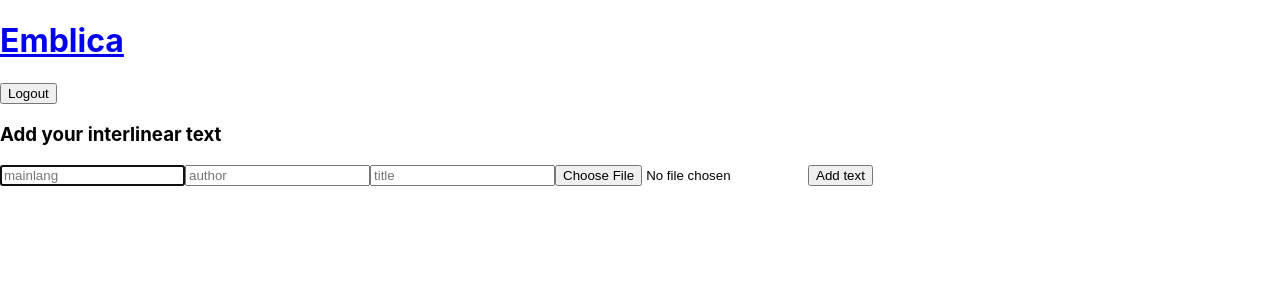
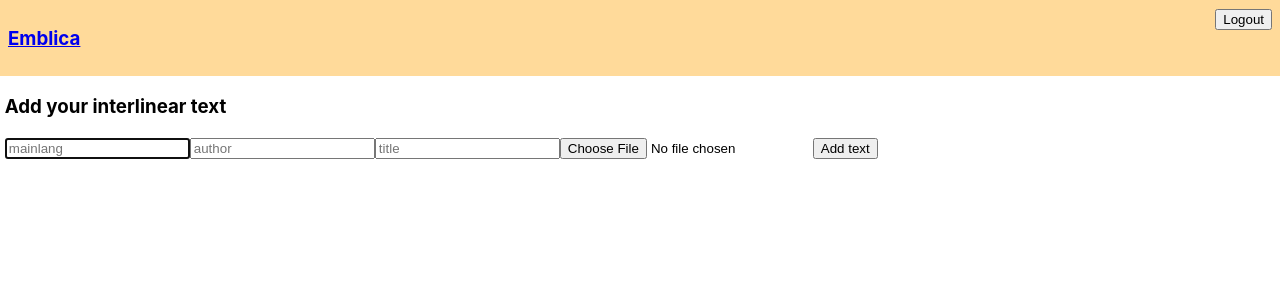
Before and after one commit to igoryen/emblica, a React (Create React App) app: page /add in a window 1280 px wide. Shown: the top 300 px of the page. Built offline with nearby package versions, Linux system fonts and the light colour scheme; no server answers; the database is empty; sample sign-in values are in the browser's storage.

Commit message:
Styling various pages

```diff
--- a/src/components/AddInterlinearPage.js
+++ b/src/components/AddInterlinearPage.js
@@ -10,7 +10,7 @@
     }
     render() {
         return (
-            <div>
+            <div className="emblica-body">
                 <h3>Add your interlinear text</h3>
                 <InterlinearForm
                     onSubmit={this.onSubmit}
--- a/src/components/Dashboard.js
+++ b/src/components/Dashboard.js
@@ -4,7 +4,7 @@
 import { InterlinearsSummary } from './InterlinearsSummary'
 
 export const Dashboard = (props) => (
-    <div>
+    <div className="emblica-body">
         <InterlinearsSummary />
         <InterlinearListFilters />
         <InterlinearList />
--- a/src/components/EditInterlinearPage.js
+++ b/src/components/EditInterlinearPage.js
@@ -18,7 +18,7 @@
 
     render() {
         return (
-            <div>
+            <div className="emblica-body">
                 <h3>Edit interlinear text</h3>
                 <InterlinearForm
                     interlinear={this.props.interlinear}
--- a/src/components/Header.js
+++ b/src/components/Header.js
@@ -5,9 +5,12 @@
 
 export const Header = ({ startLogout }) => (
     <header>
-        <div>
-            <Link to="/dashboard"><h1>Emblica</h1></Link>
-            <button onClick={startLogout}>Logout</button>
+        <div className="header">
+            <Link to="/dashboard"><h3>Emblica</h3></Link>
+            <div>
+                <button onClick={startLogout}>Logout</button>
+            </div>
+
         </div>
     </header>
 )
--- a/src/components/InterlinearList.js
+++ b/src/components/InterlinearList.js
@@ -5,7 +5,7 @@
 
 const InterlinearList = (props) => (
     <div>
-        <h1>List of Interlinears</h1>
+        <h3>List of Interlinears</h3>
         {
             props.interlinears.map((interlinear) => {
                 return <InterlinearListItem key={interlinear.id} {...interlinear} />
--- a/src/components/InterlinearListItem.js
+++ b/src/components/InterlinearListItem.js
@@ -1,12 +1,16 @@
 import React from 'react'
 import { Link } from 'react-router-dom';
 import { connect } from 'react-redux'
+import moment from 'moment'
 
 const InterlinearListItem = ({ id, mainlang, mainauthor, title, createdAt,  }) => (
-    <div>
+    <div className="list-item">
+        <span className="list-item__lang-main">{mainlang}</span>
+        <span className="list-item__author">{mainauthor}</span>
         <Link to={`/view/${id}`}>
-            (<span>{mainlang}</span>) - <span>{mainauthor}</span> - <span>{title}</span> - <span>{createdAt}</span> : <span>{id}</span>
+            <span className="list-item__link">{title}</span>
         </Link>
+        <span className="list-item__date">{moment(createdAt).format('YYYY-MM-DD HH:mm:ss')}</span>
     </div>
 )
 
--- a/src/components/InterlinearsSummary.js
+++ b/src/components/InterlinearsSummary.js
@@ -10,7 +10,7 @@
     return (
         <div>
             <div>
-                <h1>Viewing <span>{interlinearCount}</span> {interlinearWord}</h1>
+                <h4>Viewing <span>{interlinearCount}</span> {interlinearWord}</h4>
                 <div>
                     <Link to="/add">Add interlinear</Link>
                 </div>
--- a/src/components/ViewInterlinearPage.js
+++ b/src/components/ViewInterlinearPage.js
@@ -5,7 +5,6 @@
 const ViewInterlinearPage = (props) => {
     return (
         <div>
-            <h3>"View Interlinear" page</h3>
             <ViewText
                 interlinear={props.interlinear}
             />
--- a/src/components/ViewText.js
+++ b/src/components/ViewText.js
@@ -45,9 +45,8 @@
             })
 
             return (
-                <div>
-                    <pre>Hello from ViewText</pre>
-                    <h1>{this.state.title}</h1>
+                <div className="emblica-body">
+                    <h2>{this.state.title}</h2>
                     <div className="lines">{thelines}</div>
                     <Link to={`/edit/${this.state.id}`}>Edit text</Link>
                     <button onClick={this.onRemove}>Remove</button>
--- a/src/index.css
+++ b/src/index.css
@@ -18,6 +18,7 @@
   display: flex;
   flex-direction: row;
   flex-wrap: wrap;
+  margin-bottom: 2em;
 }
 
 .lines hr {
@@ -41,5 +42,37 @@
 }
 
 .word-column__verbatim {
+  color: #af3a00;
   font-style: italic;
 }
+
+/*****/
+
+.header {
+  background-color: #FFDA9A;
+  display: flex;
+  flex-direction: row;
+  justify-content: space-between;
+  padding: .5em;
+}
+
+.list-item__lang-main {
+  padding: 0 0.5em;
+}
+
+.list-item__author {
+  padding: 0 0.5em;
+}
+
+.list-item__link {
+  font-weight: 700;
+}
+
+.list-item__date {
+  font-size: small;
+  padding: 0 1em;
+}
+
+.emblica-body {
+  padding: 0 0.3em;
+}
```
